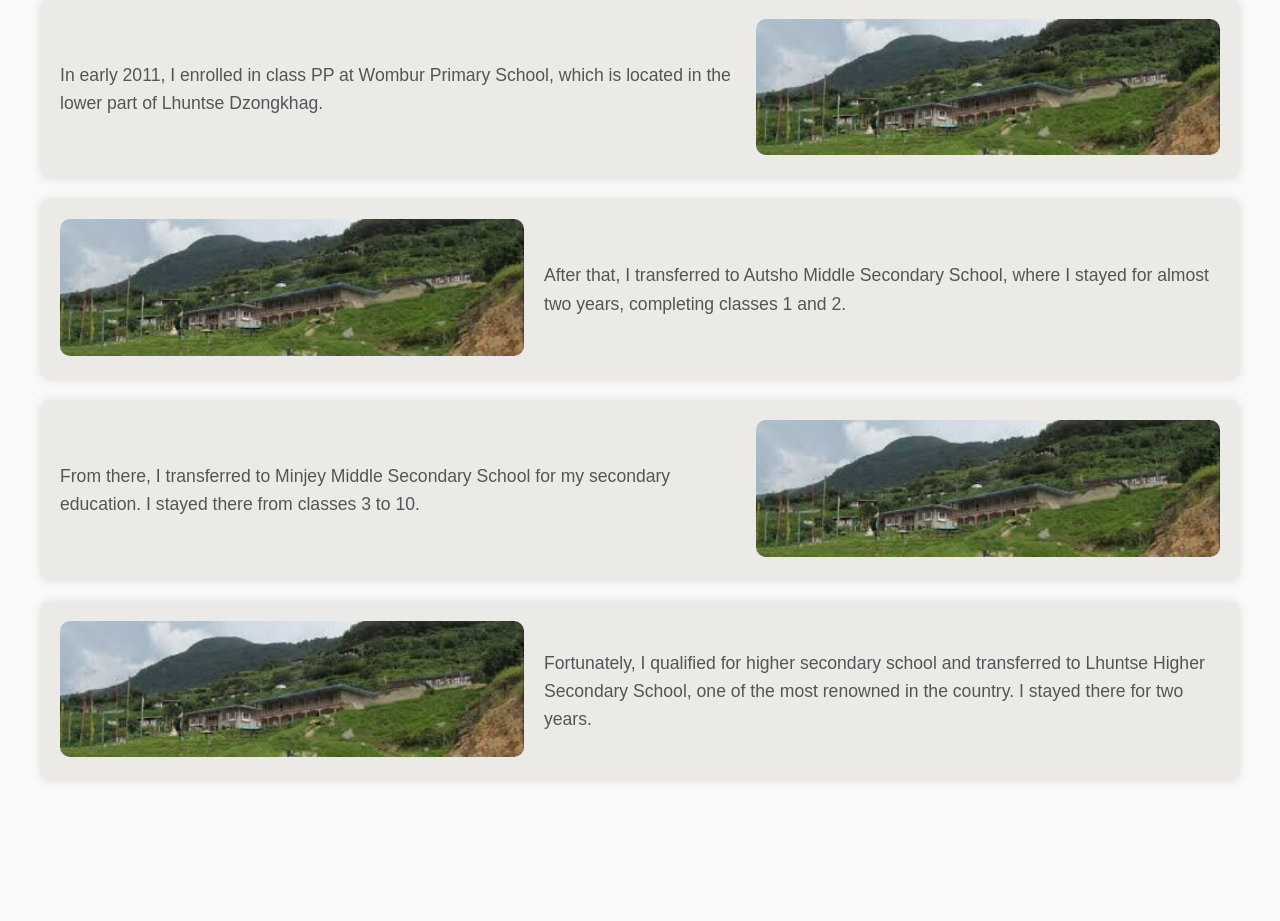
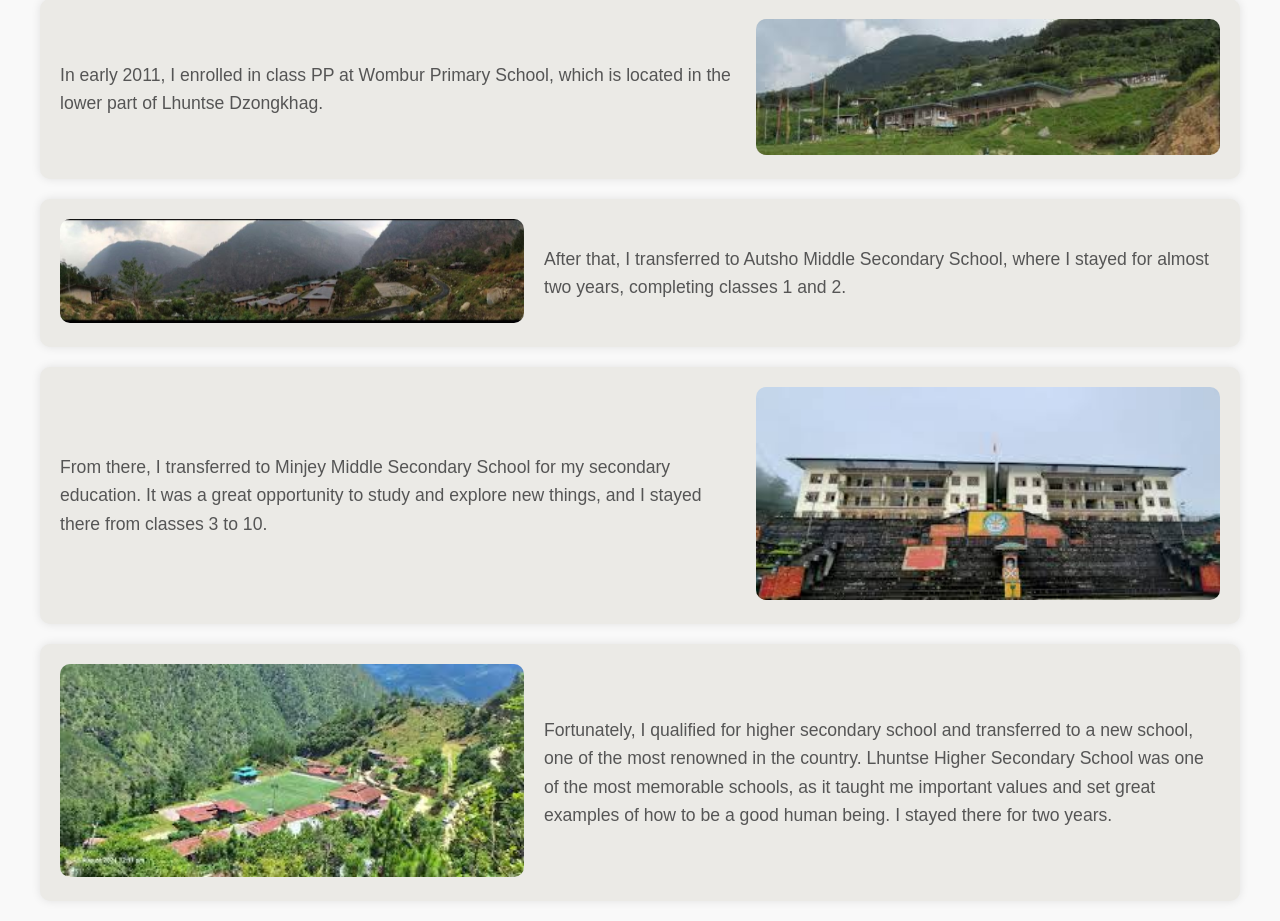
Before and after one commit to choden12/SDA101_CAPIV_02240355, a plain HTML site: page Education.html in a window 1280 px wide. Shown: the part 105-1026 px from the top of the page. Before the commit the page ends 906 px from the top, so only its background shows below. Drawn offline with Linux system fonts and the light colour scheme.

Commit message:
Myself.html

```diff
--- a/Contact.css
+++ b/Contact.css
@@ -93,7 +93,7 @@ body {
     color: #0056b3;
   }
 
-  /* Mobile Responsive */
+  /* Mobile Responsive for iphone 14 pro max */
   @media (max-width: 768px) {
     .social-row {
       flex-direction: column;
--- a/Education.css
+++ b/Education.css
@@ -73,7 +73,7 @@ body {
     transform: scale(1.05);
   }
 
-  /* Responsive Styles */
+  /* Responsive Styles for iphone 14 pro max */
   @media only screen and (max-width: 768px) {
     .education-item {
       flex-direction: column;
--- a/Education.html
+++ b/Education.html
@@ -16,6 +16,7 @@
           <p>
             In early 2011, I enrolled in class PP at Wombur Primary School,
             which is located in the lower part of Lhuntse Dzongkhag.
+
           </p>
         </div>
         <div class="image">
@@ -27,14 +28,15 @@
       <div class="education-item">
         <div class="image">
           <img
-            src="image/school-name.jpeg"
+            src="image/autsho.jpg"
             alt="Autsho Middle Secondary School"
           />
         </div>
         <div class="description">
           <p>
-            After that, I transferred to Autsho Middle Secondary School, where I
-            stayed for almost two years, completing classes 1 and 2.
+            After that, I transferred to Autsho Middle Secondary School,
+             where I stayed for almost two years, completing classes 1 and 2.
+
           </p>
         </div>
       </div>
@@ -43,13 +45,14 @@
       <div class="education-item">
         <div class="description">
           <p>
-            From there, I transferred to Minjey Middle Secondary School for my
-            secondary education. I stayed there from classes 3 to 10.
+            From there, I transferred to Minjey Middle Secondary School for my secondary education.
+            It was a great opportunity to study and explore new things, and I stayed there from classes 3 to 10.
+
           </p>
         </div>
         <div class="image">
           <img
-            src="image/school-name.jpeg"
+            src="image/minjey.jpeg"
             alt="Minjey Middle Secondary School"
           />
         </div>
@@ -59,15 +62,16 @@
       <div class="education-item">
         <div class="image">
           <img
-            src="image/school-name.jpeg"
+            src="image/ltse.jpeg"
             alt="Lhuntse Higher Secondary School"
           />
         </div>
         <div class="description">
           <p>
-            Fortunately, I qualified for higher secondary school and transferred
-            to Lhuntse Higher Secondary School, one of the most renowned in the
-            country. I stayed there for two years.
+            Fortunately, I qualified for higher secondary school and transferred to a new school,
+            one of the most renowned in the country. Lhuntse Higher Secondary School was one of
+            the most memorable schools, as it taught me important values and set great examples of
+            how to be a good human being. I stayed there for two years.
           </p>
         </div>
       </div>
--- a/Myself.css
+++ b/Myself.css
@@ -105,7 +105,7 @@ body {
     color: #e7177f;
   }
 
-  /* Responsive Styles */
+  /* Responsive Styles for iphone 14 pro max  */
   @media only screen and (max-width: 768px) {
     .card {
       width: 80%;
--- a/Skill.css
+++ b/Skill.css
@@ -126,7 +126,7 @@ body {
     margin-left: 100px;
   }
 
-  /* Media Queries for Responsiveness */
+  /* Media Queries for Responsiveness for iphone 14 pro max  */
   @media screen and (max-width: 768px) {
     .container {
       flex-direction: row;
--- a/index.css
+++ b/index.css
@@ -111,7 +111,7 @@ body {
     transform: scale(1.05);
   }
 
-  /* Responsive Styles */
+  /* Responsive Styles for iphone 14 pro max */
   @media only screen and (max-width: 768px) {
     .container {
       padding: 40px 20px;
```
Also changed, not shown: image/autsho.jpg (added), image/bg.jpg (deleted), image/ltse.jpeg (added), image/minjey.jpeg (added), image/okk.jpeg (deleted), image/skill.css (deleted).
